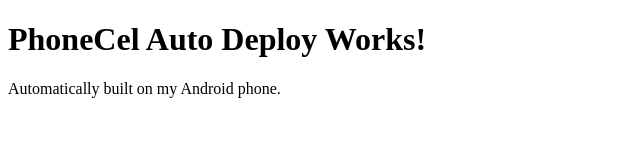
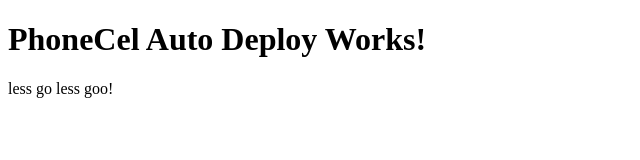
Before and after one commit to diskc912/phonecel-demo, a plain HTML site: page index.html in a window 1280 px wide. Shown: the whole page, without its empty margins (0-640 px from the left). Drawn offline with Linux system fonts and the light colour scheme.

Commit message:
Update index.html

```diff
--- a/index.html
+++ b/index.html
@@ -5,6 +5,6 @@
 </head>
 <body>
   <h1>PhoneCel Auto Deploy Works!</h1>
-  <p>Automatically built on my Android phone.</p>
+  <p>less go less goo!</p>
 </body>
 </html>
```
